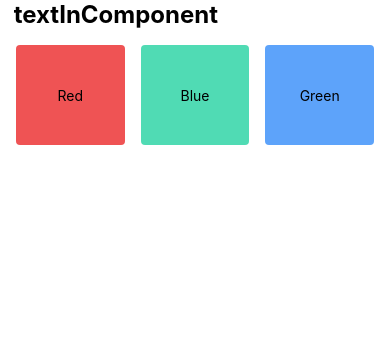
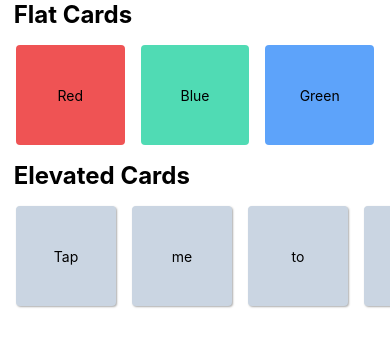
Before and after one commit to SumitBachhav/reactNative-cardsAndContactList, a React Native app: screen / in a window 390 px wide. Shown: the top 346 px of the page. Built offline with nearby package versions, Linux system fonts and the light colour scheme.

Commit message:
horizontal scroll

```diff
--- a/App.tsx
+++ b/App.tsx
@@ -1,12 +1,14 @@
 import React from "react";
 import { SafeAreaView, ScrollView, Text, View } from "react-native";
 import FlatCards from "./components/FlatCards";
+import ElevatedCards from "./components/ElevatedCards";
 
 const App = () => {
   return(
     <SafeAreaView>
       <ScrollView>
         <FlatCards/>
+        <ElevatedCards/>
       </ScrollView>
     </SafeAreaView>
   )
--- /dev/null
+++ b/components/ElevatedCards.tsx
@@ -0,0 +1,70 @@
+import React from 'react'
+import { Text, View, StyleSheet, ScrollView } from 'react-native'
+
+export default function ElevatedCards(){
+    return (
+      <View>
+        <Text style = {styles.headingText}> Elevated Cards </Text>
+        <ScrollView horizontal = {true} style = {styles.container}>
+            <View style = {[styles.card, styles.cardElevated]}>
+                <Text>Tap</Text>
+            </View>
+            <View style = {[styles.card, styles.cardElevated]}>
+                <Text>me</Text>
+            </View>
+            <View style = {[styles.card, styles.cardElevated]}>
+                <Text>to</Text>
+            </View>
+            <View style = {[styles.card, styles.cardElevated]}>
+                <Text>scroll</Text>
+            </View>
+            <View style = {[styles.card, styles.cardElevated]}>
+                <Text>more...</Text>
+            </View>
+            <View style = {[styles.card, styles.cardElevated]}>
+                <Text>😊</Text>
+            </View>
+        </ScrollView>
+      </View>
+    )
+  }
+
+  const styles = StyleSheet.create({
+    headingText:{
+      fontSize: 24,
+      fontWeight: 'bold',
+      paddingHorizontal: 8
+    },
+    container:{
+    //   flex: 1,
+    //   flexDirection: 'row',
+      padding: 8
+    },
+    card: {
+      flex: 1,
+      justifyContent: 'center',
+      alignItems: 'center',
+      width: 100,
+      height: 100,
+      borderRadius: 4,
+      margin: 8,
+    },
+    cardElevated: {
+        backgroundColor:'#CAD5E2',
+        elevation: 4,
+        shadowOffset: {
+            width: 1,
+            height: 1
+        },
+        shadowColor: '#333',
+        shadowOpacity: 0.4,
+        shadowRadius: 2
+
+    }
+
+  })
+
+  //more than 1 styles can be applied using array eg-[style1, style2]
+  //for horizontal scroll <ScrollView horizontal = {true} >
+  //scrollview renders all its react child components at once, but it has performance downside
+  //flatlist does scroll with lazy load
--- a/components/FlatCards.tsx
+++ b/components/FlatCards.tsx
@@ -4,7 +4,7 @@
 export default function FlatCards(){
     return (
       <View>
-        <Text style = {styles.headingText}> textInComponent </Text>
+        <Text style = {styles.headingText}> Flat Cards </Text>
           <View style = {styles.container}>
             <View style = {[styles.card, styles.cardOne]}>
               <Text>Red</Text>
```
